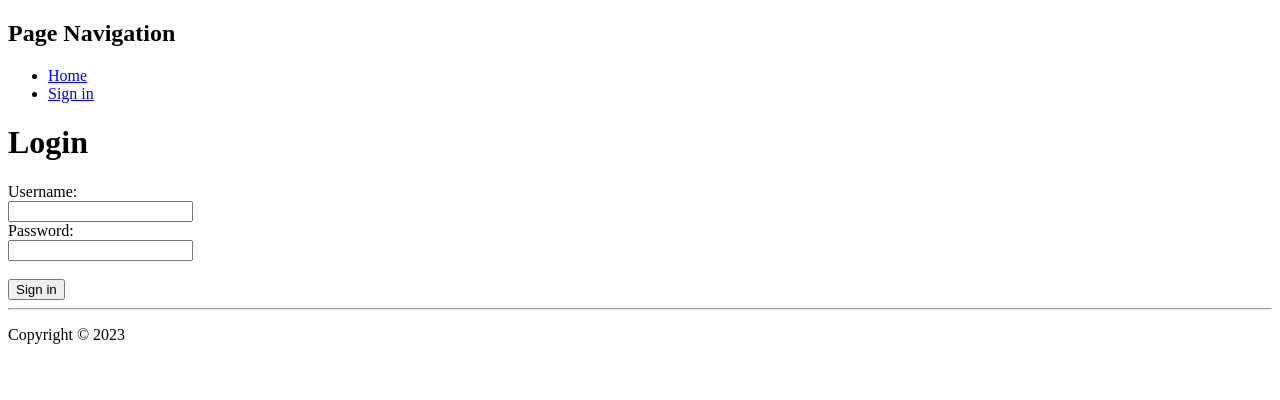
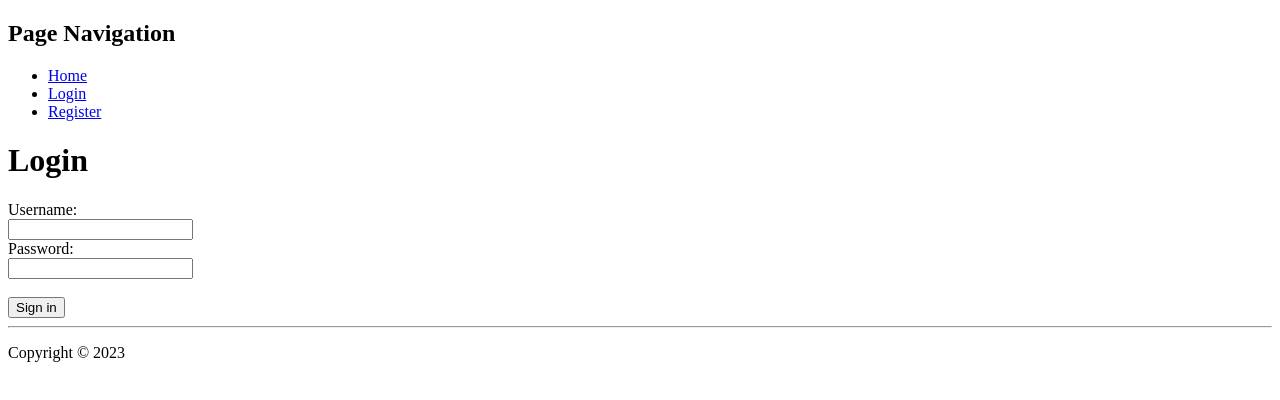
Before and after one commit to jindrichkraft/task-manager, a React (Vite) app in the folder client/: page /login in a window 1280 px wide. Shown: the top 400 px of the page. Built offline with nearby package versions, Linux system fonts and the light colour scheme.

Commit message:
FE: Creating the Profile and Logout pages

```diff
--- a/client/src/App.tsx
+++ b/client/src/App.tsx
@@ -1,13 +1,44 @@
-import { Routes, Route } from 'react-router-dom';
+import { Routes, Route, Navigate, Outlet } from 'react-router-dom';
 
 import HomePage from './pages/HomePage';
 import LoginPage from './pages/LoginPage';
+import ProfilePage from './pages/ProfilePage';
+import LogoutPage from './pages/LogoutPage';
+import { useAuth } from './hooks/auth';
 
-const App = (): JSX.Element => (
-  <Routes>
-    <Route path="/" element={<HomePage />} />
-    <Route path="/login" element={<LoginPage />} />
-  </Routes>
-);
+interface IProtectedRouteProps {
+  condition: boolean;
+  fallbackPath: string;
+}
+
+const ProtectedRoute = ({
+  condition,
+  fallbackPath,
+}: IProtectedRouteProps): JSX.Element => {
+  return condition ? <Outlet /> : <Navigate to={fallbackPath} replace />;
+};
+
+const App = (): JSX.Element => {
+  const { auth } = useAuth();
+
+  if (typeof auth === 'undefined') {
+    return <p>Loading...</p>;
+  }
+
+  return (
+    <Routes>
+      <Route path="/" element={<HomePage />} />
+      <Route element={<ProtectedRoute condition={!auth} fallbackPath="/" />}>
+        <Route path="/login" element={<LoginPage />} />
+      </Route>
+      <Route
+        element={<ProtectedRoute condition={!!auth} fallbackPath="/login" />}
+      >
+        <Route path="/profile" element={<ProfilePage />} />
+        <Route path="/logout" element={<LogoutPage />} />
+      </Route>
+    </Routes>
+  );
+};
 
 export default App;
--- a/client/src/components/blocks/PageNavigation/PageNavigation.component.tsx
+++ b/client/src/components/blocks/PageNavigation/PageNavigation.component.tsx
@@ -1,17 +1,39 @@
 import { Link } from 'react-router-dom';
 
-const PageNavigation = (): JSX.Element => (
+import { useAuth } from '../../../hooks/auth';
+
+const PageNavigation = (): JSX.Element => {
+  const { auth } = useAuth();
+
+  return (
     <nav>
       <h2>Page Navigation</h2>
       <ul>
         <li>
           <Link to="/">Home</Link>
         </li>
+        {auth ? (
+          <>
             <li>
-        <Link to="/login">Sign in</Link>
+              <Link to="/profile">Profile</Link>
             </li>
+            <li>
+              <Link to="/logout"> Logout</Link>
+            </li>
+          </>
+        ) : (
+          <>
+            <li>
+              <Link to="/login">Login</Link>
+            </li>
+            <li>
+              <Link to="/register">Register</Link>
+            </li>
+          </>
+        )}
       </ul>
     </nav>
   );
+};
 
 export default PageNavigation;
--- /dev/null
+++ b/client/src/pages/LogoutPage.tsx
@@ -0,0 +1,21 @@
+import { useEffect } from 'react';
+
+import DefaultLayout from '../layouts/DefaultLayout';
+import { useAuth } from '../hooks/auth';
+
+const LogoutPage = (): JSX.Element => {
+  const { handleLogout } = useAuth();
+
+  useEffect(() => {
+    handleLogout();
+  }, []);
+
+  return (
+    <DefaultLayout>
+      <h1>Logout</h1>
+      <p>You&apos;ve been logged out.</p>
+    </DefaultLayout>
+  );
+};
+
+export default LogoutPage;
--- /dev/null
+++ b/client/src/pages/ProfilePage.tsx
@@ -0,0 +1,9 @@
+import DefaultLayout from '../layouts/DefaultLayout';
+
+const ProfilePage = (): JSX.Element => (
+  <DefaultLayout>
+    <h1>Profile</h1>
+  </DefaultLayout>
+);
+
+export default ProfilePage;
```
Lines whose indentation alone changed are shown as unchanged.
